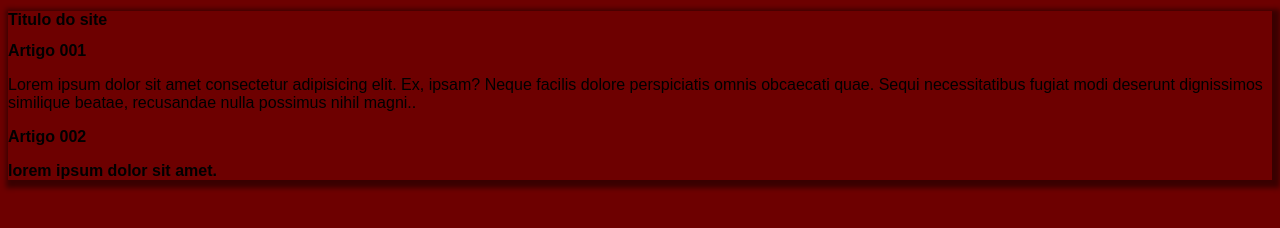
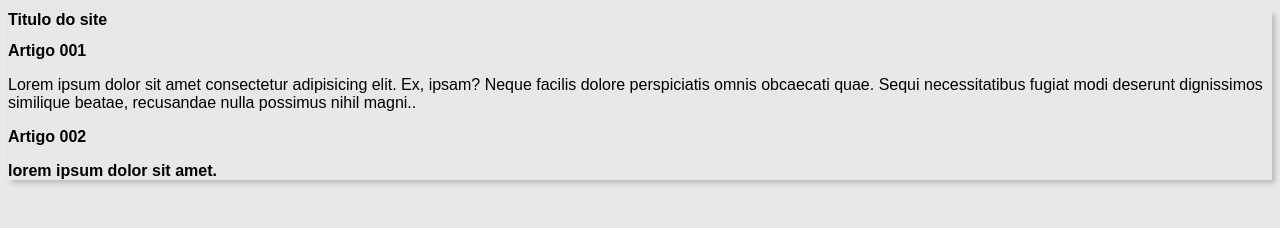
Before and after one commit to GiulianoML/study-project, a plain HTML site: page index.html in a window 1280 px wide. Drawn offline with Linux system fonts and the light colour scheme.

Commit message:
adicionando ediçoes

```diff
--- a/estilos/style.css
+++ b/estilos/style.css
@@ -4,7 +4,7 @@
 }
 
 body {
-    background-color: #6d0000;
+    background-color: #e9e8e8;
 }
 
 main{
@@ -12,7 +12,7 @@ main{
     width: 500px;
     margin: auto;
     padding; 10px;
-    box-shadow: 3px 3px 5px 5px rgba(0, 0, 0, 0.473);
+    box-shadow: 3px 3px 5px rgba(0, 0, 0, 0.2);
 
     ;
 }
--- a/index.html
+++ b/index.html
@@ -4,7 +4,7 @@
     <meta charset="UTF-8">
     <meta name="viewport" content="width=device-width, initial-scale=1.0">
     <title>Titulo do site</title>
-    <link css rel="stylesheet" href="estilos/style.css">
+    <link rel="stylesheet" href="estilos/style.css">
 </head>
 <body>
     <main>
```
